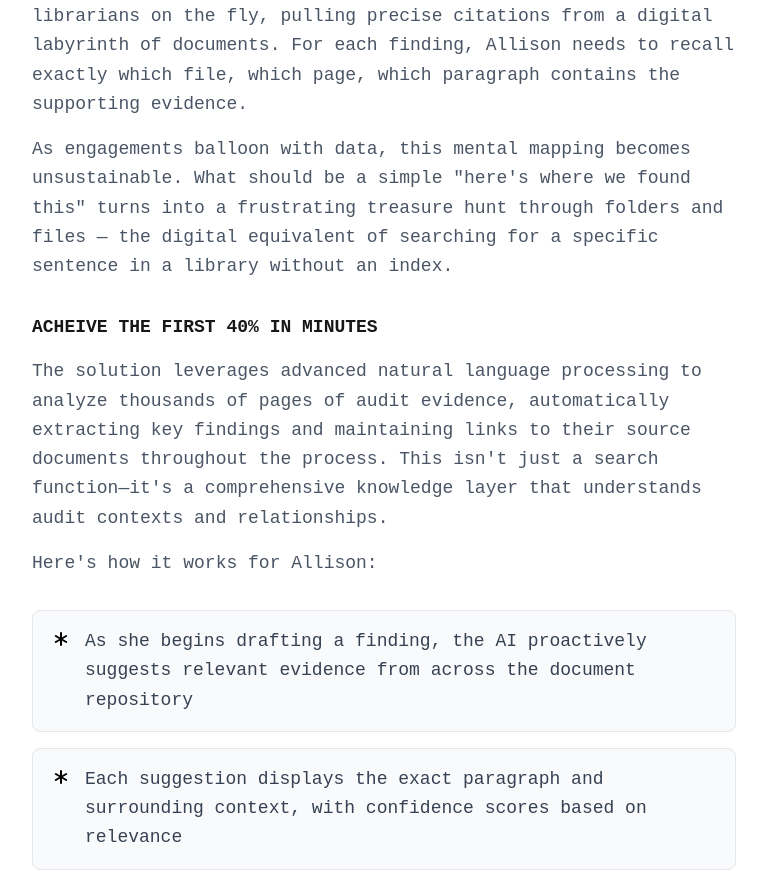
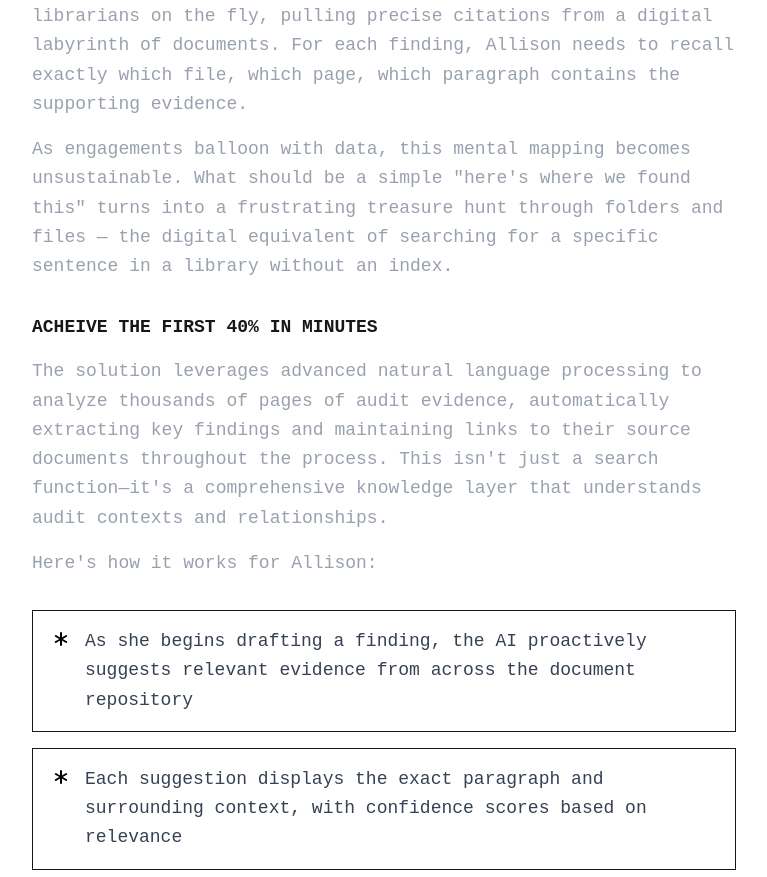
Before and after one commit to byleonardlim/personal-web, a Next.js app: page /case-study/quick-draw-reporting in a window 1280 px wide. Shown: the part 1920-2797 px from the top of the page, without its empty margins (64-831 px from the left). Built offline with nearby package versions, Linux system fonts and the light colour scheme.

Commit message:
just push first

```diff
--- a/src/pages/case-study/[slug].tsx
+++ b/src/pages/case-study/[slug].tsx
@@ -214,7 +214,7 @@ const MarkdownComponents = {
   )),
 
   p: memo((props: BaseProps) => (
-    <div className="text-gray-600 leading-relaxed mb-4" {...props} />
+    <div className="text-gray-400 text-md leading-relaxed mb-4" {...props} />
   )),
 
 
@@ -241,7 +241,7 @@ const MarkdownComponents = {
         className="group"
       >
         <motion.div
-          className="p-4 bg-gray-50 border border-gray-200 rounded-lg transition-all duration-300"
+          className="p-4 border border-current transition-all duration-300"
         >
           <div className="flex items-start">
             <div className="flex-shrink-0 mr-3">
```
